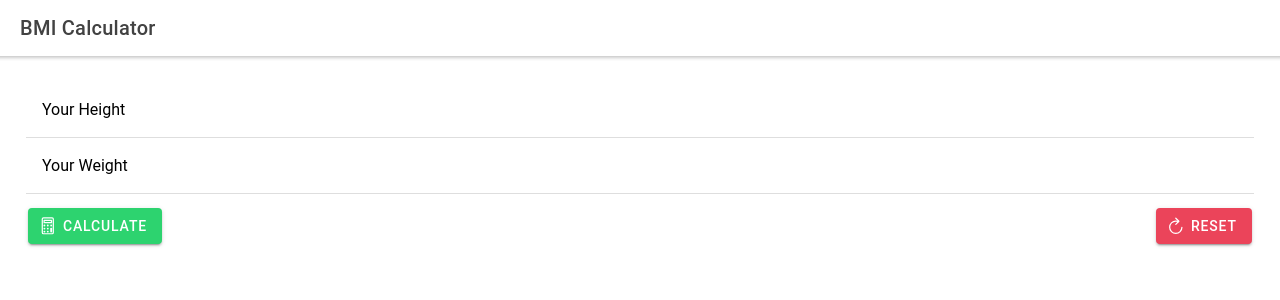
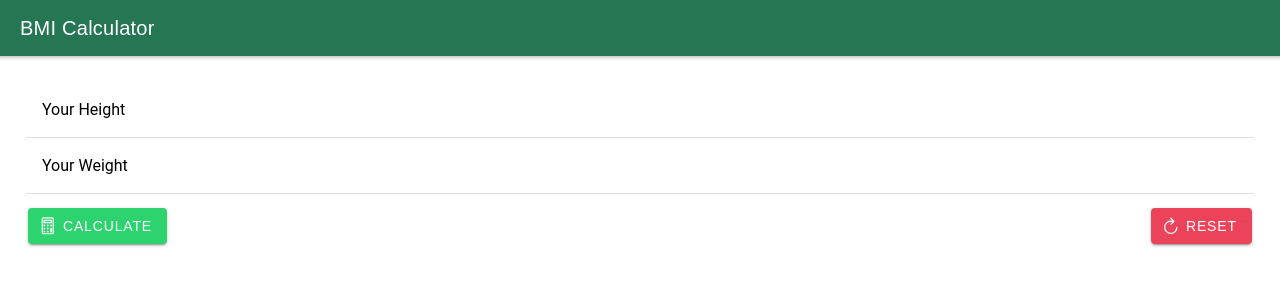
Before and after one commit to Belchenkov/react_ionic_ts_bmi_calc, a React (Create React App) app: page / in a window 1280 px wide. Shown: the top 300 px of the page. Built offline with nearby package versions, Linux system fonts and the light colour scheme; the HTML template or start-up script is replaced by a standard one.

Commit message:
Fix Styles

```diff
--- a/src/App.tsx
+++ b/src/App.tsx
@@ -44,9 +44,7 @@ const App: React.FC = () => {
         const enteredWeight = weightInputRef.current!.value;
         const enteredHeight = heightInputRef.current!.value;
 
-        if (!enteredHeight || !enteredWeight) {
-            return;
-        }
+        if (!enteredHeight || !enteredWeight || +enteredWeight <=0 || +enteredHeight <= 0) return;
 
         const bmi = +enteredWeight / (+enteredHeight * +enteredHeight);
 
@@ -61,8 +59,8 @@ const App: React.FC = () => {
     return (
         <IonApp>
             <IonHeader>
-                <IonToolbar>
-                    <IonTitle>BMI Calculator</IonTitle>
+                <IonToolbar color="primary">
+                    <IonTitle class="font-varta">BMI Calculator</IonTitle>
                 </IonToolbar>
             </IonHeader>
             <IonContent className="ion-padding">
@@ -71,11 +69,11 @@ const App: React.FC = () => {
                         <IonCol>
                             <IonItem>
                                 <IonLabel position="floating">Your Height</IonLabel>
-                                <IonInput ref={heightInputRef} />
+                                <IonInput type="number" ref={heightInputRef} />
                             </IonItem>
                             <IonItem>
                                 <IonLabel position="floating">Your Weight</IonLabel>
-                                <IonInput ref={weightInputRef} />
+                                <IonInput type="number" ref={weightInputRef} />
                             </IonItem>
                         </IonCol>
                     </IonRow>
--- a/src/theme/variables.css
+++ b/src/theme/variables.css
@@ -4,7 +4,7 @@ http://ionicframework.com/docs/theming/ */
 /** Ionic CSS Variables **/
 :root {
   /** primary **/
-  --ion-color-primary: #3880ff;
+  --ion-color-primary: #257653;
   --ion-color-primary-rgb: 56, 128, 255;
   --ion-color-primary-contrast: #ffffff;
   --ion-color-primary-contrast-rgb: 255, 255, 255;
@@ -226,3 +226,12 @@ http://ionicframework.com/docs/theming/ */
     --ion-tab-bar-background: #1f1f1f;
   }
 }
+
+@import url('https://fonts.googleapis.com/css2?family=Varta:wght@400;700&display=swap');
+
+input,
+ion-button,
+ion-card-content,
+.font-varta {
+  font-family: 'Varta', sans-serif!important;
+}
```
